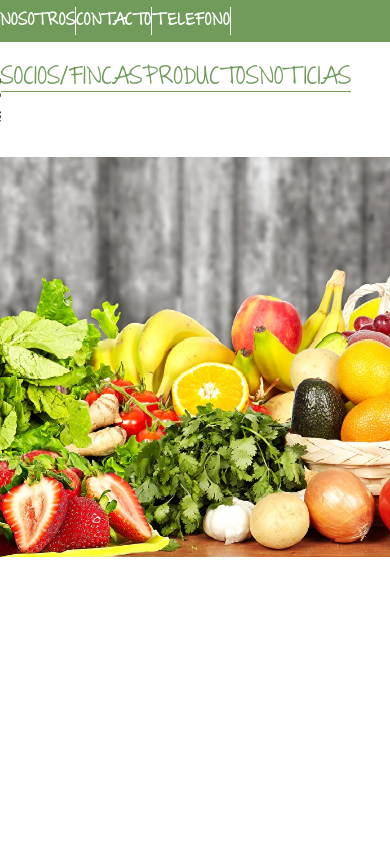
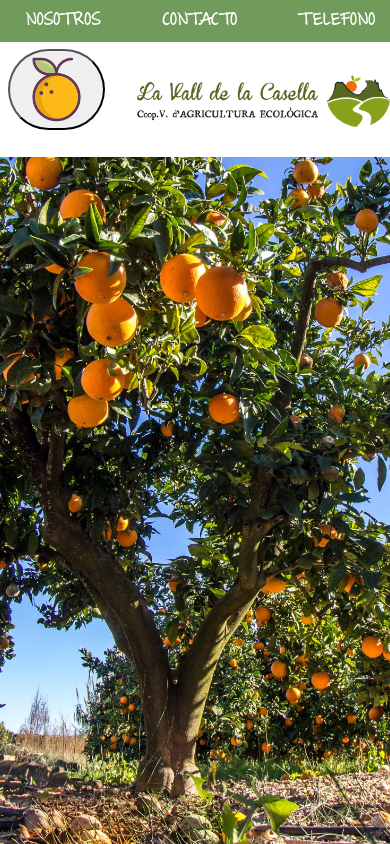
Before and after one commit to Pikeran/DIW, a PHP site: page / in a window 390 px wide. Run offline with PHP 8.4, Linux system fonts and the light colour scheme.

Commit message:
IMPLEMENTADO EN WEBSITE DE EMPRESA ARQUITECTURA EN CAPAS Y HEADER 100% RESPONSIVE 10/10 TRABAJO HOY

```diff
--- /dev/null
+++ b/website_eco/controller/controller_header.php
@@ -0,0 +1,5 @@
+<?php
+
+require_once("view/header_basico.html");
+
+?>
--- a/website_eco/css/responsive.css
+++ /dev/null
@@ -1,11 +0,0 @@
-@media screen and (max-width : 1200px) {
-    #contenido-central{
-        left: 0;
-        width: 100%;
-    }
-    #menu-superior{
-        left: 0;
-        width: 100%;
-    }
-
-}
--- a/website_eco/css/main.css
+++ b/website_eco/css/style.css
@@ -45,14 +45,15 @@
 .menu-contacto{
     position: absolute;
     display: grid;
+    grid-gap: 20px;
     grid-template-columns: 1fr 1fr 1fr;
     top:calc(50% - 13.4px);
+    margin-left: 5px;
     height: 60%;
-    width: 40%;
+    width: 50%;
 }
 .menu-contacto a{
     text-decoration: none;
-    border-right: 1px white solid;
     text-align: center;
     color: white;
 }
@@ -102,3 +103,9 @@
     background-size: cover;
     background-position: center;
 }
+.ocultar{
+    display: none;
+}
+.menu-responsive{
+    display: none;
+}
--- /dev/null
+++ b/website_eco/css/style_responsive.css
@@ -0,0 +1,80 @@
+@media screen and (max-width : 1200px) {
+    #menu-superior{
+        left: 0;
+        width: 100%;
+    }
+}
+@media screen and (max-width : 900px) {
+
+    .menu-contacto{
+        width: 100%;
+    }
+    .menu-principal{
+        display: none;
+    }
+    .menu-responsive{
+        position: absolute;
+        display: inline;
+        background-color: white;
+        width: 100%;
+        height: 100%;
+    }
+    #activar-menu{
+        float: left;
+        margin: 2%;
+        width: 20%;
+        height: 70%;
+        background-image: url("../img/png/menu.png");
+        background-size: 50%;
+        background-repeat: no-repeat;
+        background-position: center;
+        border-radius: 200px 200px 200px 200px;
+        -moz-border-radius: 200px 200px 200px 200px;
+        -webkit-border-radius: 200px 200px 200px 200px;
+    }
+    .logo-casella{
+        float: right;
+        background-size: 80%;
+        margin-top: 10px;
+        width: 65%;
+        height: 100px;
+    }
+
+}
+@media screen and (max-width:400px) {
+    .menu-contacto{
+        width: 100%;
+    }
+    .menu-principal{
+        display: none;
+    }
+    .menu-responsive{
+        position: absolute;
+        display: inline;
+        background-color: white;
+        width: 100%;
+        height: 100%;
+    }
+    #activar-menu{
+        float: left;
+        margin: 2%;
+        width: 25%;
+        height: 70%;
+        background-image: url("../img/png/menu.png");
+        background-size: 70%;
+        background-repeat: no-repeat;
+        background-position: center;
+        border-radius: 200px 200px 200px 200px;
+        -moz-border-radius: 200px 200px 200px 200px;
+        -webkit-border-radius: 200px 200px 200px 200px;
+    }
+    .logo-casella{
+        float: right;
+        background-size: 100%;
+        margin-top: 10px;
+        width: 65%;
+        height: 100px;
+    }
+
+
+}
--- a/website_eco/index.html
+++ /dev/null
@@ -1,41 +0,0 @@
-<html>
-<head>
-    <meta charset="utf-8" />
-    <meta http-equiv="X-UA-Compatible" content="IE=edge">
-    <title>La casella</title>
-    <meta name="viewport" content="width=device-width, initial-scale=1">
-    <link rel="stylesheet" type="text/css" media="screen" href="css/main.css" />
-    <link rel="stylesheet" type="text/css" media="screen" href="css/responsive.css" />
-    <link rel="stylesheet" type="text/css" media="screen" href="css/movil.css" />
-    <script src="js/main.js"></script>
-</head>
-<body>
-
-
- <div id="menu-superior">
-     <div class="banner-top">
-         <div class="menu-contacto escapeBold">
-             <a href="#">NOSOTROS</a>
-             <a href="#">CONTACTO</a>
-             <a href="#">TELEFONO</a>
-         </div>
-     </div>
-     <div class="banner-bot">
-         <div class="menu-principal">
-             <div class="logo-casella"><!-- AQUI PONER LOGO CASELLA --></div>
-             <div class="menu-primario escape">
-                <a href="#">SOCIOS/FINCAS</a>
-                <a href="#">PRODUCTOS</a>
-                <a href="#">NOTICIAS</a>
-             </div>
-         </div>
-     </div>
- </div>
- <div id="contenido-central">
-    <div class="galeria-img"></div>
- </div>
-
-
-
-</body>
-</html>
--- /dev/null
+++ b/website_eco/index.php
@@ -0,0 +1,6 @@
+<?php
+require_once("view/head.php");
+require_once("controller/controller_header.php");
+require_once("view/body.php");
+require_once("view/footer.php");
+?>
--- /dev/null
+++ b/website_eco/js/menu-lateral.js
@@ -0,0 +1,6 @@
+function cargar() {
+    console.log("Pagina cargada...");
+
+}
+
+window.addEventListener("load", cargar, false);
--- /dev/null
+++ b/website_eco/view/body.php
@@ -0,0 +1,3 @@
+<?php
+
+?>
--- /dev/null
+++ b/website_eco/view/footer.php
@@ -0,0 +1,7 @@
+<footer>
+
+
+
+</footer>
+</body>
+</html>
--- /dev/null
+++ b/website_eco/view/head.php
@@ -0,0 +1,9 @@
+<html>
+<head>
+  <title>La casella</title>
+  <meta name="viewport" content="initial-scale=1, width=device-width">
+  <link rel="stylesheet" type="text/css" href="css/style.css">
+  <link rel="stylesheet" type="text/css" href="css/style_responsive.css">
+  <script type="text/javascript" src="js/carrusel.js"></script>
+</head>
+<body>
--- /dev/null
+++ b/website_eco/view/header_basico.html
@@ -0,0 +1,24 @@
+<div id="menu-superior">
+    <div id="header-superior" class="banner-top">
+        <div class="menu-contacto escapeBold">
+            <a href="#">NOSOTROS</a>
+            <a href="#">CONTACTO</a>
+            <a href="#">TELEFONO</a>
+        </div>
+    </div>
+    <div id="header-inferior" class="banner-bot">
+        <div class="menu-principal">
+            <div class="logo-casella"><!-- AQUI PONER LOGO CASELLA --></div>
+            <div class="menu-primario escape">
+               <a href="#">SOCIOS/FINCAS</a>
+               <a href="#">PRODUCTOS</a>
+               <a href="#">NOTICIAS</a>
+            </div>
+        </div>
+        <div class="menu-responsive">
+            <button id="activar-menu"></button>
+            <div class="logo-casella"><!-- AQUI PONER LOGO CASELLA --></div>
+        </div>
+        </div>
+    </div>
+</div>
```
Also changed, not shown: website_eco/css/movil.css (deleted), website_eco/img/png/menu.png (added).
